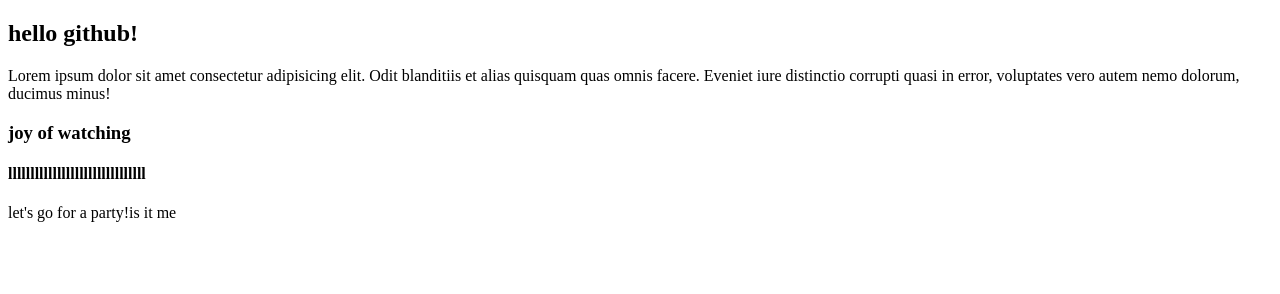
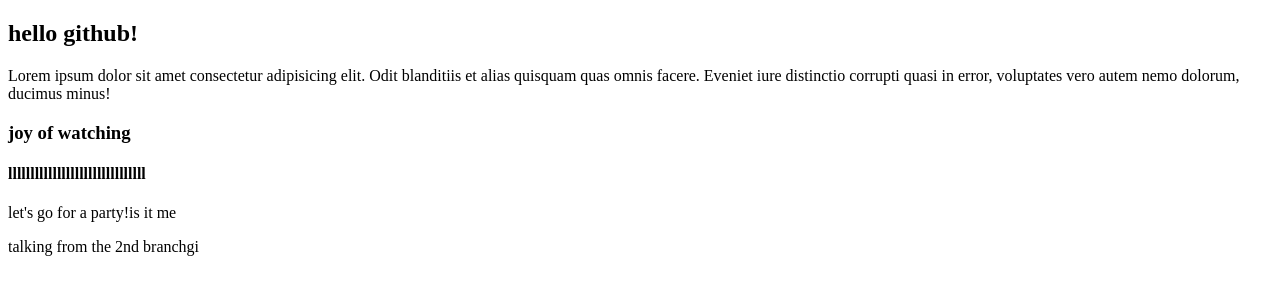
Before and after one commit to drbaqibillah/my-first-website11, a plain HTML site: page index.html in a window 1280 px wide. Drawn offline with Linux system fonts and the light colour scheme.

Commit message:
important 2nd addition

```diff
--- a/index.html
+++ b/index.html
@@ -15,5 +15,6 @@
     <h3>joy of watching</h3>
     <h4>lllllllllllllllllllllllllllllll</h4>
     <p>let's go for a party!is it me</p>
+    <p>talking from the 2nd branchgi</p>
   </body>
 </html>
```
